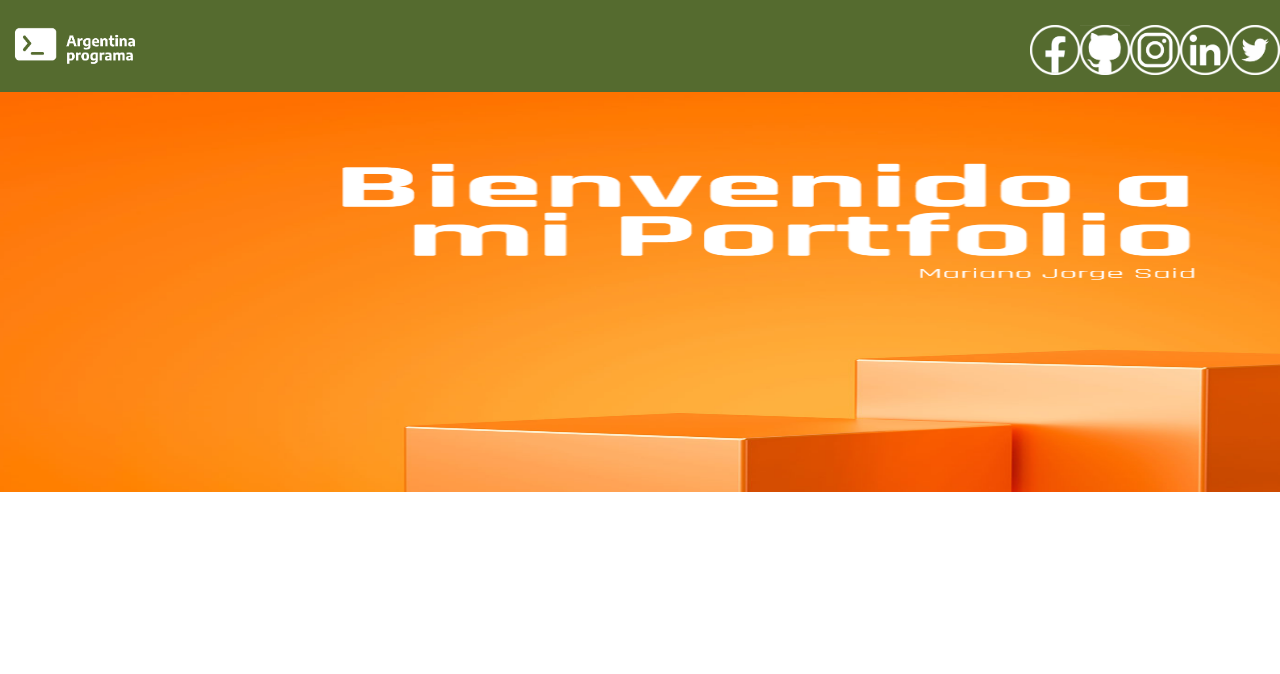
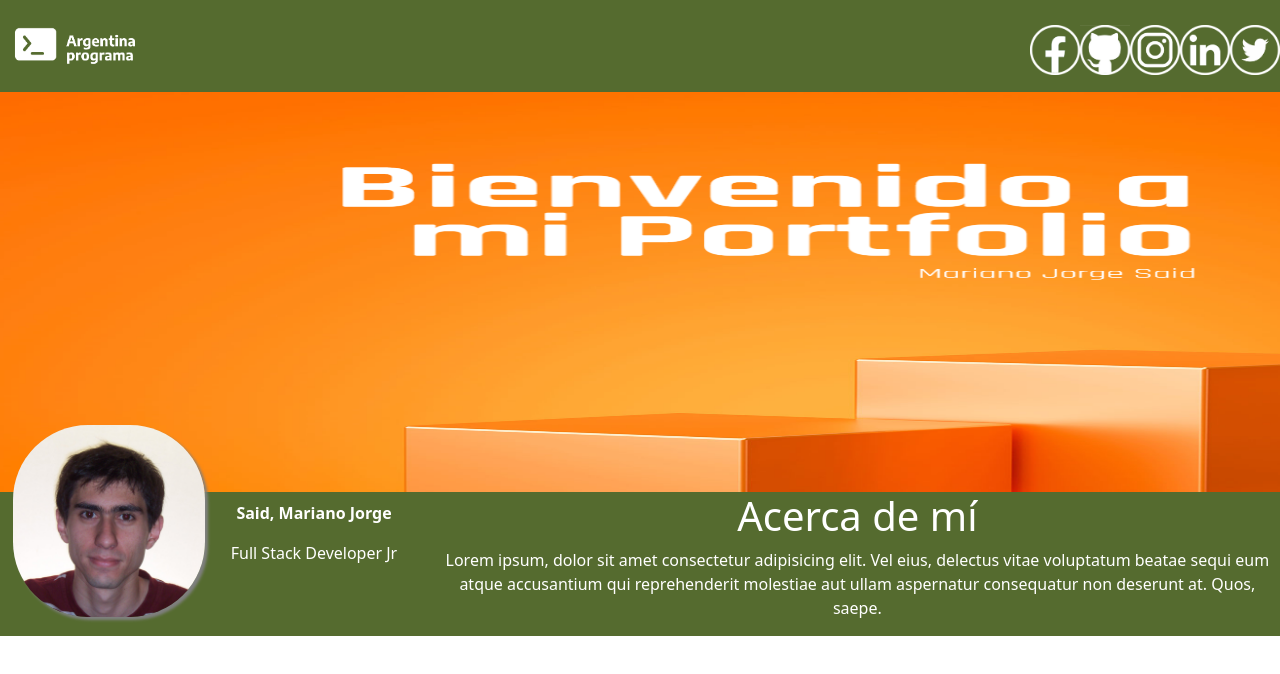
Before and after one commit to MarianoSaid/ProyectoIntegrador_MarianoSaid, an Angular app in the folder ProyectoIntegrador_MarianoSaid/: page / in a window 1280 px wide. Shown: the top 674 px of the page. Built offline with nearby package versions, Linux system fonts and the light colour scheme.

Commit message:
Creación de Acerca de

```diff
--- a/ProyectoIntegrador_MarianoSaid/src/app/app.component.html
+++ b/ProyectoIntegrador_MarianoSaid/src/app/app.component.html
@@ -1 +1,2 @@
 <app-header> </app-header>
+<app-acerca-de> </app-acerca-de>
--- a/ProyectoIntegrador_MarianoSaid/src/app/app.module.ts
+++ b/ProyectoIntegrador_MarianoSaid/src/app/app.module.ts
@@ -7,6 +7,7 @@ import { HeaderComponent } from './components/header/header.component';
 import { LogoAPComponent } from './components/logo-ap/logo-ap.component';
 import { RedesSocialesComponent } from './components/redes-sociales/redes-sociales.component';
 import { BannerComponent } from './components/banner/banner.component';
+import { AcercaDeComponent } from './components/acerca-de/acerca-de.component';
 
 @NgModule({
   declarations: [
@@ -14,7 +15,8 @@ import { BannerComponent } from './components/banner/banner.component';
     HeaderComponent,
     LogoAPComponent,
     RedesSocialesComponent,
-    BannerComponent
+    BannerComponent,
+    AcercaDeComponent
   ],
   imports: [
     BrowserModule,
--- /dev/null
+++ b/ProyectoIntegrador_MarianoSaid/src/app/components/acerca-de/acerca-de.component.css
@@ -0,0 +1,35 @@
+
+div{
+    background-color: darkolivegreen;
+    text-align: center;
+    color:white;
+
+}
+
+@media (min-width:576px) {
+    #fotoPerfil{
+        position: absolute;
+        width: 15%;
+        border-radius: 75px;
+        box-shadow: 3px 3px 3px gray;
+        left:1%;
+        top:425px;
+    }
+}
+
+@media (max-width:575px) {
+    #fotoPerfil{
+        position: absolute;
+        width: 30%;
+        border-radius: 75px;
+        box-shadow: 3px 3px 3px gray;
+        left:33%;
+        top:350px;
+    }
+}
+
+
+#nombre{
+font-weight: bold;
+margin-top: 5%;
+}
--- /dev/null
+++ b/ProyectoIntegrador_MarianoSaid/src/app/components/acerca-de/acerca-de.component.html
@@ -0,0 +1,15 @@
+<div class="row">
+    <div class="col-xs-12 col-sm-2 col-md-2 col-lg-2">
+        <img id="fotoPerfil" src="../../../assets/FotoPerfil.jpg" class="img-fluid">
+    </div>
+    <div class="col-xs-12 col-sm-2 col-md-2 col-lg-2">
+        <p id="nombre" >Said, Mariano Jorge</p>
+        <p>Full Stack Developer Jr</p>
+    </div>
+    <div class="col xs-12 col-sm-8 col-md-8 col-lg-8">
+        <span><h1>Acerca de mí</h1>
+            <p>Lorem ipsum, dolor sit amet consectetur adipisicing elit. Vel eius, delectus vitae voluptatum beatae sequi eum atque accusantium qui reprehenderit molestiae aut ullam aspernatur consequatur non deserunt at. Quos, saepe.</p>
+        </span>
+    </div>
+
+</div>
--- /dev/null
+++ b/ProyectoIntegrador_MarianoSaid/src/app/components/acerca-de/acerca-de.component.ts
@@ -0,0 +1,15 @@
+import { Component, OnInit } from '@angular/core';
+
+@Component({
+  selector: 'app-acerca-de',
+  templateUrl: './acerca-de.component.html',
+  styleUrls: ['./acerca-de.component.css']
+})
+export class AcercaDeComponent implements OnInit {
+
+  constructor() { }
+
+  ngOnInit(): void {
+  }
+
+}
--- a/ProyectoIntegrador_MarianoSaid/src/index.html
+++ b/ProyectoIntegrador_MarianoSaid/src/index.html
@@ -6,8 +6,14 @@
   <base href="/">
   <meta name="viewport" content="width=device-width, initial-scale=1">
   <link rel="icon" type="image/x-icon" href="favicon.ico">
+  <link href="https://cdn.jsdelivr.net/npm/bootstrap@5.0.1/dist/css/bootstrap.min.css" rel="stylesheet" integrity="sha384-+0n0xVW2eSR5OomGNYDnhzAbDsOXxcvSN1TPprVMTNDbiYZCxYbOOl7+AMvyTG2x" crossorigin="anonymous">
+
 </head>
 <body>
   <app-root></app-root>
+
+
+
+  <script src="https://cdn.jsdelivr.net/npm/bootstrap@5.0.1/dist/js/bootstrap.bundle.min.js" integrity="sha384-gtEjrD/SeCtmISkJkNUaaKMoLD0//ElJ19smozuHV6z3Iehds+3Ulb9Bn9Plx0x4" crossorigin= "anonymous"></script>
 </body>
 </html>
```
Also changed, not shown: ProyectoIntegrador_MarianoSaid/src/assets/FotoPerfil.jpg (added), 1 other file (tests, documents, lock files or other folders).
